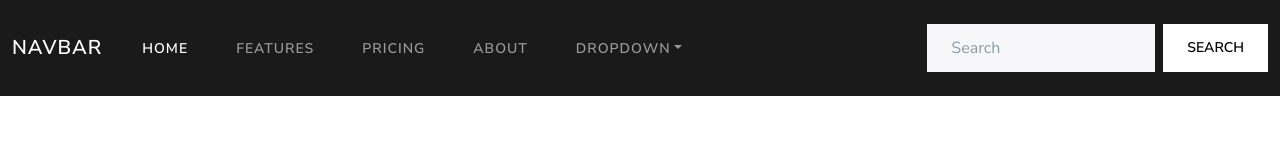
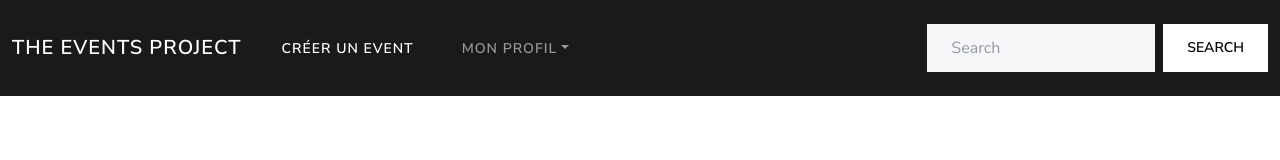
Before and after one commit to 0xKubitus/atomic_design_training, a plain HTML site: page navbar.html in a window 1280 px wide. Drawn offline with nearby package versions, Linux system fonts and the light colour scheme.

Commit message:
navbar OK

```diff
--- a/navbar.html
+++ b/navbar.html
@@ -15,7 +15,7 @@
     <div class="bs-component">
       <nav class="navbar navbar-expand-lg navbar-dark bg-primary">
         <div class="container-fluid">
-          <a class="navbar-brand" href="#">Navbar</a>
+          <a class="navbar-brand" href="#">The Events Project</a>
           <button class="navbar-toggler" type="button" data-bs-toggle="collapse" data-bs-target="#navbarColor01" aria-controls="navbarColor01" aria-expanded="false" aria-label="Toggle navigation">
             <span class="navbar-toggler-icon"></span>
           </button>
@@ -23,26 +23,19 @@
           <div class="collapse navbar-collapse" id="navbarColor01">
             <ul class="navbar-nav me-auto">
               <li class="nav-item">
-                <a class="nav-link active" href="#">Home
+                <a class="nav-link active" href="#">Créer un Event
                   <span class="visually-hidden">(current)</span>
                 </a>
               </li>
-              <li class="nav-item">
-                <a class="nav-link" href="#">Features</a>
-              </li>
-              <li class="nav-item">
-                <a class="nav-link" href="#">Pricing</a>
-              </li>
-              <li class="nav-item">
-                <a class="nav-link" href="#">About</a>
-              </li>
+
               <li class="nav-item dropdown">
-                <a class="nav-link dropdown-toggle" data-bs-toggle="dropdown" href="#" role="button" aria-haspopup="true" aria-expanded="false">Dropdown</a>
+                <a class="nav-link dropdown-toggle" data-bs-toggle="dropdown" href="#" role="button" aria-haspopup="true" aria-expanded="false">
+                  Mon Profil</a>
                 <div class="dropdown-menu">
-                  <a class="dropdown-item" href="#">Action</a>
-                  <a class="dropdown-item" href="#">Another action</a>
+                  <a class="dropdown-item" href="#">Voir mon Profil</a>
+                  <a class="dropdown-item" href="#">Se Déconnecter</a>
+                  <div class="dropdown-divider"></div>
                   <a class="dropdown-item" href="#">Something else here</a>
-                  <div class="dropdown-divider"></div>
                   <a class="dropdown-item" href="#">Separated link</a>
                 </div>
               </li>
```
